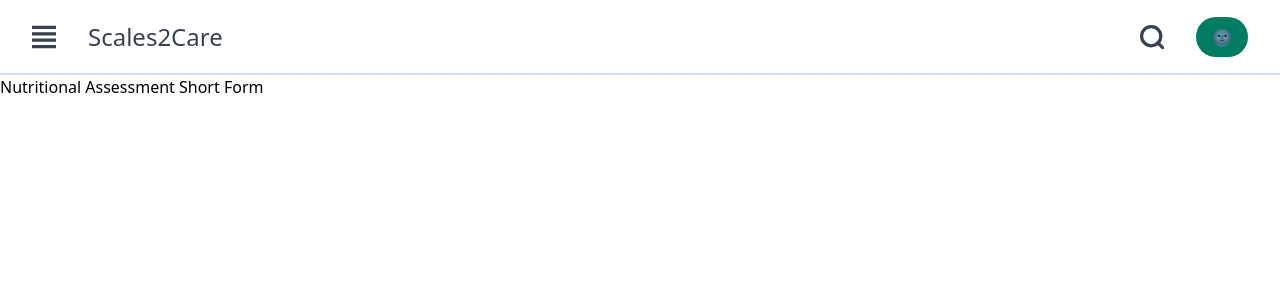
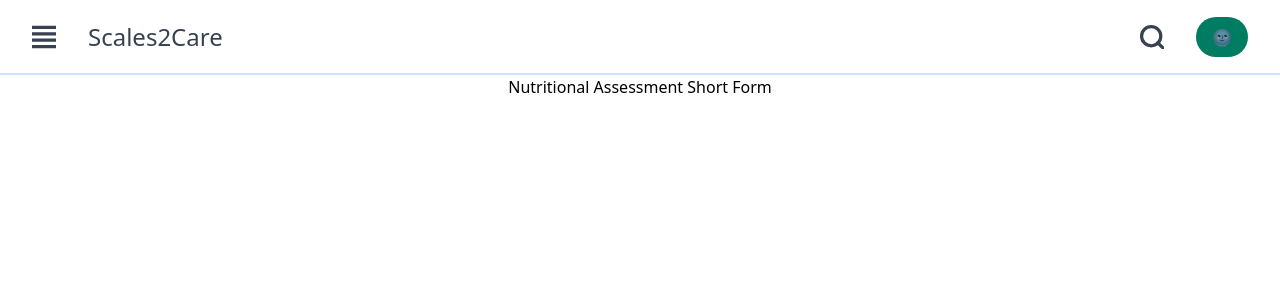
Before and after one commit to jesubohr/scales2care, a React (Vite) app: page /app/scales/1 in a window 1280 px wide. Shown: the top 300 px of the page. Built offline with nearby package versions, Linux system fonts and the light colour scheme.

Commit message:
Abstracted MainContent component from views

```diff
--- /dev/null
+++ b/src/components/MainContent.jsx
@@ -0,0 +1,7 @@
+export default function MainContent ({ className = "", children }) {
+    return (
+        <main className={ "min-h-[calc(100vh-75px)] flex flex-col items-center " + `${className}` }>
+            { children }
+        </main>
+    );
+}
--- a/src/views/Categories.jsx
+++ b/src/views/Categories.jsx
@@ -1,9 +1,10 @@
 import Category from "../components/Category";
 import { LinkButton } from "../components/Buttons";
+import MainContent from "../components/MainContent";
 
 export default function Categories () {
     return (
-        <main className="flex flex-col items-center p-5 pb-12">
+        <MainContent className="p-5 pb-12">
             <h2 className="mb-7 text-gray-800 dark:text-gray-300 text-4xl font-bold md:text-5xl">Categorías</h2>
             <section className="flex flex-wrap justify-center items-center gap-5"
             >
@@ -13,6 +14,6 @@ export default function Categories () {
                 <Category title="Escalas de Riesgo de Infarto" />
             </section>
             <LinkButton href="/app/scales" extraClass="mt-10 max-w-sm bg-med-sky dark:bg-med-sky">Lista Completa</LinkButton>
-        </main>
+        </MainContent>
     );
 }
--- a/src/views/Landing.jsx
+++ b/src/views/Landing.jsx
@@ -1,6 +1,7 @@
 import { useNavigate } from "react-router-dom";
 import { BannerButton } from "../components/Buttons";
 import LandingHeader from "../components/LandingHeader";
+import MainContent from "../components/MainContent";
 //import ReloadPrompt from "../components/ReloadPrompt";
 //@ts-ignore
 import waves from "../assets/waves.png";
@@ -10,7 +11,7 @@ import accept from "../assets/accept-terms.svg";
 function Landing () {
     const navigate = useNavigate();
     return (
-        <main className="h-[90vh] flex flex-col items-center lg:items-start">
+        <MainContent className="lg:items-start">
             <LandingHeader />
             <h1 className="
             mt-10
@@ -63,7 +64,7 @@ function Landing () {
                 alt="Accept terms representation"
             />
             {/* <ReloadPrompt /> */ }
-        </main>
+        </MainContent>
     );
 }
 
--- a/src/views/NotFound.jsx
+++ b/src/views/NotFound.jsx
@@ -1,13 +1,14 @@
 import { useNavigate } from "react-router-dom";
 import { BannerButton } from "../components/Buttons";
 import LandingHeader from "../components/LandingHeader";
+import MainContent from "../components/MainContent";
 //@ts-ignore
 import waves from "../assets/waves.png";
 
 function NotFound () {
-   const navigate = useNavigate()
+    const navigate = useNavigate();
     return (
-      <main className="flex flex-col items-center">
+        <MainContent>
             <LandingHeader />
             <h1 className="
             mx-auto
@@ -26,13 +27,13 @@ function NotFound () {
                 Parece que te equivocaste de ruta
                 <p className="mt-3 text-4xl font-medium">¿Gustas volver?</p>
             </h1>
-         <BannerButton click={() => navigate('/')}>Volver al inicio</BannerButton>
+            <BannerButton click={ () => navigate('/') }>Volver al inicio</BannerButton>
             <img
                 className="absolute bottom-0 w-full max-h-[210px] dark:brightness-75"
                 src={ waves }
                 alt="Waves image decoration"
             />
-      </main>
+        </MainContent>
     );
 }
 
--- a/src/views/Scale.jsx
+++ b/src/views/Scale.jsx
@@ -1,11 +1,14 @@
 import { useParams } from "react-router-dom";
+import MainContent from "../components/MainContent";
 import { nameScales } from '../utils/scales';
 
 function Scale () {
     const { scaleId } = useParams();
     const scaleIndex = Number(scaleId) - 1;
     return (
-        <main>{ nameScales[scaleIndex] }</main>
+        <MainContent>
+            { nameScales[scaleIndex] }
+        </MainContent>
     );
 }
 
--- a/src/views/Scales.jsx
+++ b/src/views/Scales.jsx
@@ -1,4 +1,5 @@
 import { LinkButton } from "../components/Buttons";
+import MainContent from "../components/MainContent";
 import { nameScales } from "../utils/scales";
 
 export default function Scales () {
@@ -8,7 +9,7 @@ export default function Scales () {
         : "bg-med-blue dark:bg-med-blue";
     }
     return (
-        <main className="flex flex-col items-center p-5">
+        <MainContent className="p-5">
             <h2 className="mb-7 text-gray-800 dark:text-gray-300 text-4xl font-bold md:text-5xl">Lista de Escalas</h2>
             <section className="flex flex-col justify-center gap-5">
                 {
@@ -23,6 +24,6 @@ export default function Scales () {
                     })
                 }
             </section>
-        </main>
+        </MainContent>
     );
 }
```
Lines whose indentation alone changed are shown as unchanged.
